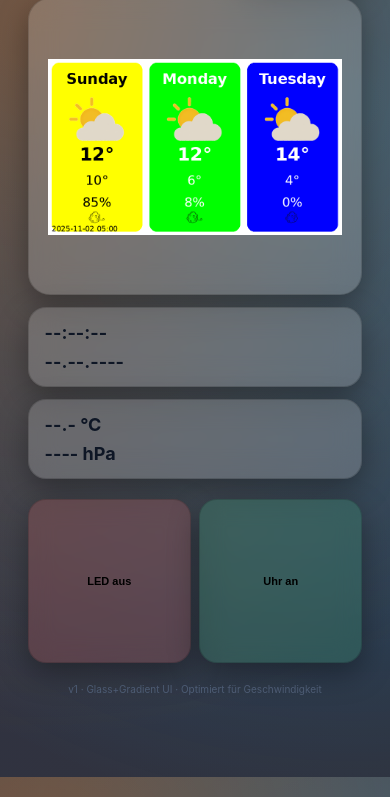
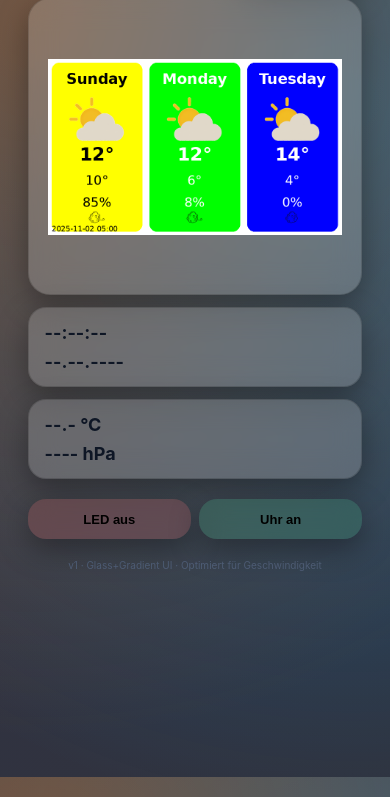
Before and after one commit to MichaelHein65/pi-world-ui, a plain HTML site: page PyWorld.html in a window 390 px wide. Shown: the part 67-864 px from the top of the page. Drawn offline with Linux system fonts and the light colour scheme; no server answers.

Commit message:
Style: Make buttons more elegant and compact with better proportions and typography

```diff
--- a/PyWorld.html
+++ b/PyWorld.html
@@ -122,7 +122,7 @@
     .tiles {
       display: grid;
       gap: var(--gap);
-      grid-template-columns: repeat(auto-fit, minmax(80px, 1fr));
+      grid-template-columns: repeat(auto-fit, minmax(100px, 1fr));
       margin-top: 30px;
     }
     .tile {
@@ -135,16 +135,17 @@
       display: flex;
       align-items: center;
       justify-content: center;
-      font-weight: 700;
+      font-weight: 600;
       cursor: pointer;
       user-select: none;
       transition: var(--transition);
-      aspect-ratio: 1;
-      font-size: clamp(12px, 1.6vw, 16px);
-      min-height: 80px;
+      padding: 12px 20px;
+      font-size: clamp(13px, 1.2vw, 15px);
+      min-height: 44px;
+      border: none;
     }
-    .tile:hover:not(:disabled) { transform: translateY(-4px); background: rgba(255,255,255,.25); color: #fff; }
-    .tile:active:not(:disabled) { transform: translateY(-2px); }
+    .tile:hover:not(:disabled) { transform: translateY(-3px); background: rgba(255,255,255,.28); color: #fff; }
+    .tile:active:not(:disabled) { transform: translateY(-1px); }
     .tile-danger { background: rgba(255, 107, 107, .18); }
     .tile-ok { background: rgba(66, 211, 146, .18); }
     footer {
@@ -192,13 +193,15 @@
       }
       .value { font-size: clamp(18px, 4vw, 28px); }
       .tiles {
-        grid-template-columns: repeat(auto-fit, minmax(50px, 1fr));
+        grid-template-columns: repeat(auto-fit, minmax(70px, 1fr));
         gap: 8px;
         margin-top: 16px;
       }
       .tile {
-        min-height: 50px;
-        font-size: 11px;
+        min-height: 40px;
+        padding: 10px 16px;
+        font-size: 13px;
+        font-weight: 600;
       }
       footer {
         margin-top: 20px;
```
